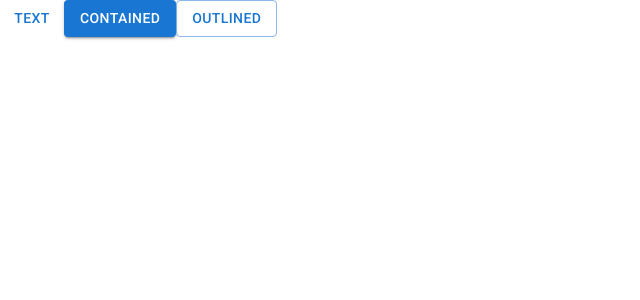
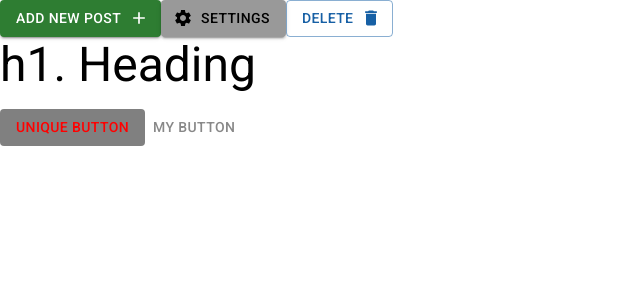
Before and after one commit to Haashir-Shakeel/materialui-react, a React (Create React App) app: page / in a window 1280 px wide. Shown: the top 300 px of the page, without its empty margins (0-640 px from the left). Built offline with nearby package versions, Linux system fonts and the light colour scheme.

Commit message:
buttons, theme, custom button

```diff
--- a/src/App.js
+++ b/src/App.js
@@ -1,11 +1,47 @@
-import {Button} from '@mui/material'
+import {Button, styled, Typography} from '@mui/material'
+
+import {Add, Delete, Settings} from '@mui/icons-material'
+
+
 
 function App() {
+  const UniqueButton = styled(Button)(({theme})=>({
+    backgroundColor: theme.palette.otherColor,
+        color:"#888",
+        "&:hover":{
+          backgroundColor: "red",
+        },
+        "&:disabled":{
+          backgroundColor: "gray",
+          color: "red",
+        }
+  }))
+
   return (
     <div>
-      <Button variant="text">Text</Button>
-      <Button variant="contained">Contained</Button>
-      <Button variant="outlined">Outlined</Button>
+      <Button variant="contained" endIcon={<Add/>} color="success">Add New Post</Button>
+      <Button variant="contained" color='otherColor' startIcon={<Settings/>}>Settings</Button>
+      <Button variant="outlined" endIcon={<Delete/>}>Delete</Button>
+
+      <Typography variant="h3" component="div" gutterBottom>
+        h1. Heading
+      </Typography>
+
+      <Button variant='contained' disabled sx={{
+        backgroundColor: "darkgreen",
+        color:"#888",
+        "&:hover":{
+          backgroundColor: "red",
+        },
+        "&:disabled":{
+          backgroundColor: "gray",
+          color: "red"
+        }
+      }} >Unique Button</Button>
+
+            <UniqueButton>My Button</UniqueButton>
+
+
     </div>
   );
 }
--- /dev/null
+++ b/src/components/theme.js
@@ -0,0 +1,18 @@
+import { createTheme } from "@mui/material";
+import { light } from "@mui/material/styles/createPalette";
+
+export const theme = createTheme({
+    palette:{
+        primary:{
+            main: "#1760a5",
+            light: "skyblue"
+
+        },
+        secondary:{
+            main: '#15c630',
+        },
+        otherColor:{
+            main:'#999'
+        }
+    }
+})
--- a/src/index.js
+++ b/src/index.js
@@ -1,12 +1,15 @@
+import { ThemeProvider } from '@mui/material';
 import React from 'react';
 import ReactDOM from 'react-dom/client';
 
 import App from './App';
-
+import {theme} from './components/theme'
 
 const root = ReactDOM.createRoot(document.getElementById('root'));
 root.render(
   <React.StrictMode>
+    <ThemeProvider theme={theme}>
     <App />
+    </ThemeProvider>
   </React.StrictMode>
 );
```
